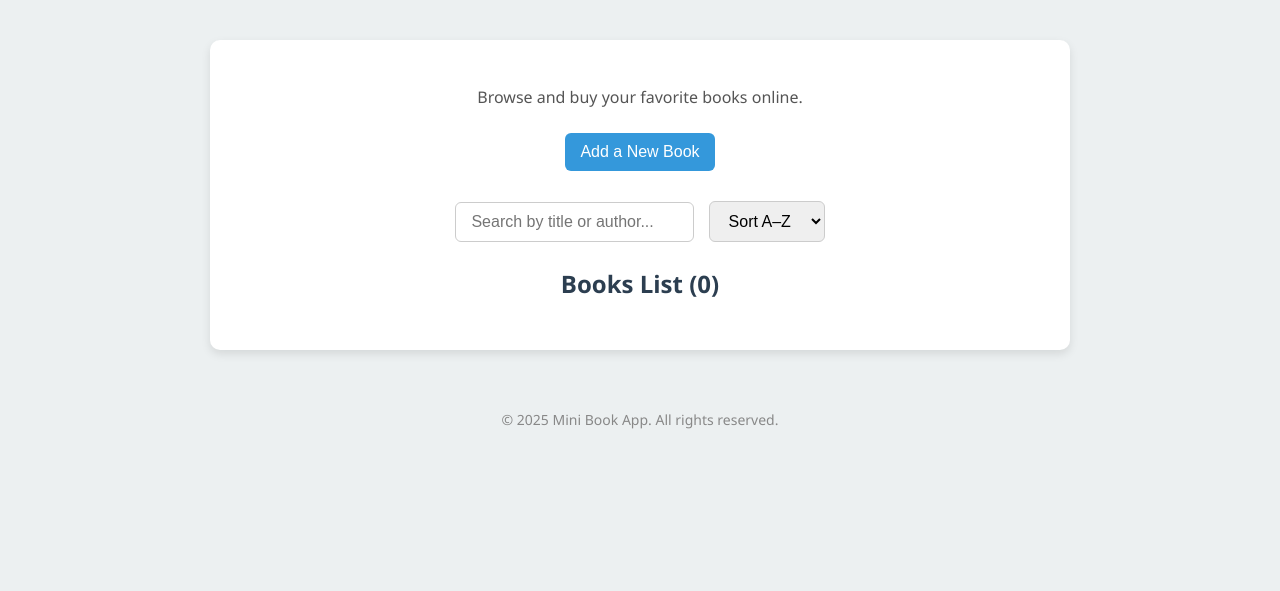
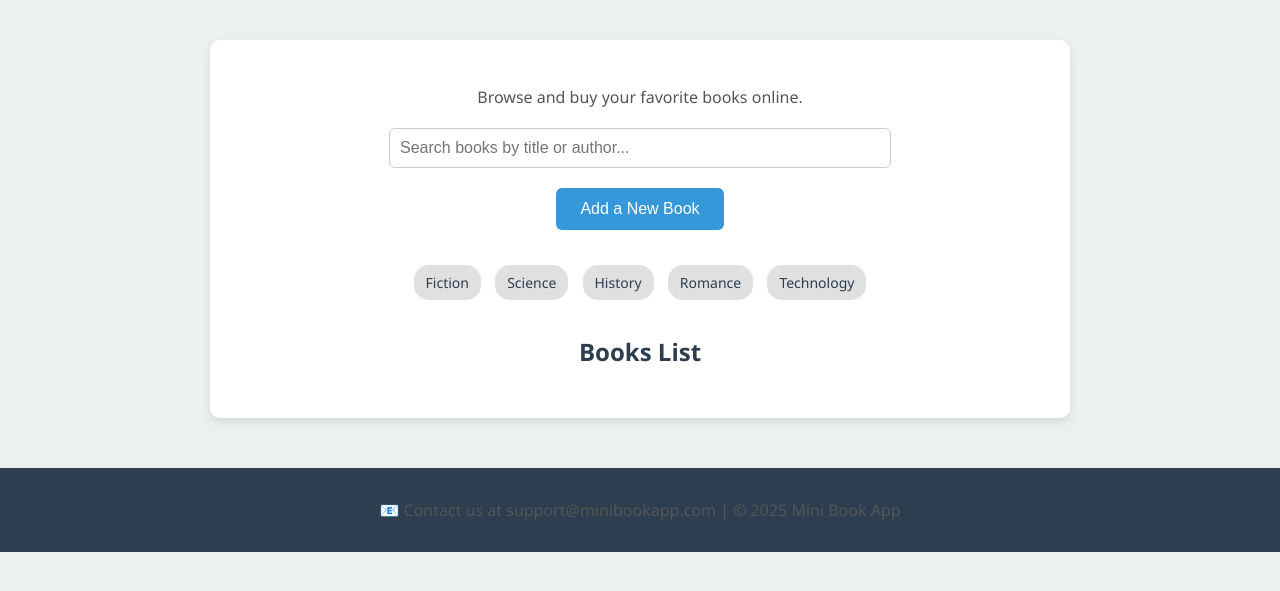
Before and after one commit to vignesh1524/mini-book-app, a Flask app: page / in a window 1280 px wide. Shown: the part 126-717 px from the top of the page. Run offline with Flask 2, Linux system fonts and the light colour scheme.

Commit message:
New lines added in index file with features

```diff
--- a/templates/index.html
+++ b/templates/index.html
@@ -38,29 +38,32 @@
             color: #555;
         }
 
-        .button-container, .search-sort-container {
+        .button-container, .search-bar {
             text-align: center;
             margin: 20px 0;
-        }
-
-        button, select, input[type="text"] {
-            padding: 10px 15px;
-            font-size: 16px;
-            margin: 5px;
-            border-radius: 6px;
-            border: 1px solid #ccc;
         }
 
         button {
             background-color: #3498db;
             color: white;
             border: none;
+            padding: 12px 24px;
+            font-size: 16px;
+            cursor: pointer;
+            border-radius: 6px;
             transition: background-color 0.3s ease;
-            cursor: pointer;
         }
 
         button:hover {
             background-color: #2980b9;
+        }
+
+        .search-bar input {
+            width: 60%;
+            padding: 10px;
+            font-size: 16px;
+            border-radius: 6px;
+            border: 1px solid #ccc;
         }
 
         ul {
@@ -72,52 +75,41 @@
             padding: 12px;
             border-bottom: 1px solid #ccc;
             font-size: 18px;
+            display: flex;
+            justify-content: space-between;
         }
 
-        li:last-child {
-            border-bottom: none;
+        .rating {
+            color: #f39c12;
+        }
+
+        .categories {
+            margin: 30px 0;
+            text-align: center;
+        }
+
+        .category-tag {
+            display: inline-block;
+            background-color: #e0e0e0;
+            padding: 8px 12px;
+            margin: 5px;
+            border-radius: 15px;
+            font-size: 14px;
+            color: #2c3e50;
+        }
+
+        footer {
+            background-color: #2c3e50;
+            color: white;
+            text-align: center;
+            padding: 15px;
+            margin-top: 50px;
         }
 
         a {
             text-decoration: none;
-            color: #3498db;
-        }
-
-        a:hover {
-            text-decoration: underline;
-        }
-
-        footer {
-            text-align: center;
-            padding: 20px;
-            font-size: 14px;
-            color: #888;
         }
     </style>
-    <script>
-        function filterBooks() {
-            const query = document.getElementById('searchInput').value.toLowerCase();
-            const listItems = document.querySelectorAll('.book-item');
-            listItems.forEach(item => {
-                const text = item.innerText.toLowerCase();
-                item.style.display = text.includes(query) ? '' : 'none';
-            });
-        }
-
-        function sortBooks() {
-            const list = document.getElementById("bookList");
-            const items = Array.from(list.getElementsByTagName("li"));
-            const sortOrder = document.getElementById("sortSelect").value;
-
-            items.sort((a, b) => {
-                const titleA = a.innerText.toLowerCase();
-                const titleB = b.innerText.toLowerCase();
-                return sortOrder === "asc" ? titleA.localeCompare(titleB) : titleB.localeCompare(titleA);
-            });
-
-            items.forEach(item => list.appendChild(item));
-        }
-    </script>
 </head>
 <body>
     <header>
@@ -127,33 +119,37 @@
     <div class="container">
         <p>Browse and buy your favorite books online.</p>
 
+        <div class="search-bar">
+            <input type="text" placeholder="Search books by title or author...">
+        </div>
+
         <div class="button-container">
             <a href="{{ url_for('add') }}">
                 <button>Add a New Book</button>
             </a>
         </div>
 
-        <div class="search-sort-container">
-            <input type="text" id="searchInput" onkeyup="filterBooks()" placeholder="Search by title or author...">
-            <select id="sortSelect" onchange="sortBooks()">
-                <option value="asc">Sort A–Z</option>
-                <option value="desc">Sort Z–A</option>
-            </select>
+        <div class="categories">
+            <span class="category-tag">Fiction</span>
+            <span class="category-tag">Science</span>
+            <span class="category-tag">History</span>
+            <span class="category-tag">Romance</span>
+            <span class="category-tag">Technology</span>
         </div>
 
-        <h2>Books List ({{ books|length }})</h2>
-        <ul id="bookList">
+        <h2>Books List</h2>
+        <ul>
             {% for book in books %}
-                <li class="book-item">
-                    <strong>{{ book.title }}</strong> by {{ book.author }} –
-                    <a href="#">Details</a>
+                <li>
+                    {{ book.title }} by {{ book.author }}
+                    <span class="rating">★ 4.5</span>
                 </li>
             {% endfor %}
         </ul>
     </div>
 
     <footer>
-        &copy; 2025 Mini Book App. All rights reserved.
+        <p>📧 Contact us at support@minibookapp.com | © 2025 Mini Book App</p>
     </footer>
 </body>
 </html>
```
